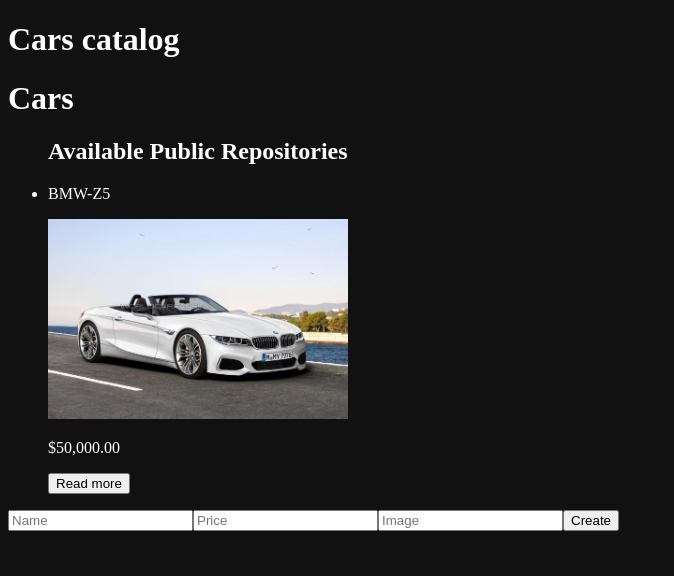
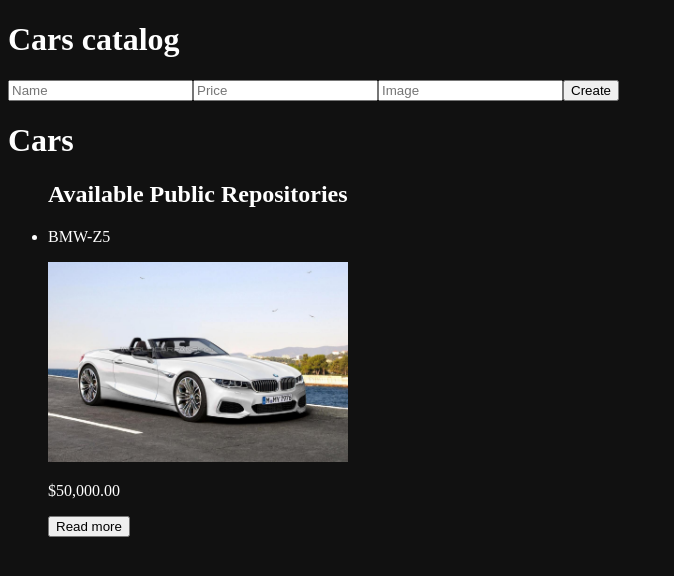
Before and after one commit to AlexFromNorth/learn_react, a React (Vite) app: page / in a window 1280 px wide. Shown: the top 576 px of the page, without its empty margins (0-674 px from the left). Built offline with nearby package versions, Linux system fonts and the light colour scheme; data requests are answered from the project's data file.

Commit message:
created test cars form with db

```diff
--- a/src/components/screens/home/App.jsx
+++ /dev/null
@@ -1,31 +0,0 @@
-import React, { useEffect, useState } from 'react';
-import List from './List';
-import WithListLoading from './WithListLoading';
-function App() {
-  const ListLoading = WithListLoading(List);
-  const [appState, setAppState] = useState({
-    loading: false,
-    repos: null,
-  });
-
-  useEffect(() => {
-    setAppState({ loading: true });
-    const apiUrl = `http://localhost:4300/images`;
-    fetch(apiUrl)
-      .then((res) => res.json())
-      .then((repos) => {
-        setAppState({ loading: false, repos: repos });
-      });
-  }, [setAppState]);
-  return (
-    <div className='App'>
-      <div className='container'>
-        <h1>Cars</h1>
-      </div>
-      <div className='repo-container'>
-        <ListLoading isLoading={appState.loading} repos={appState.repos} />
-      </div>
-    </div>
-  );
-}
-export default App;
--- a/src/components/screens/home/Home.jsx
+++ b/src/components/screens/home/Home.jsx
@@ -1,14 +1,58 @@
-import App from "./App";
+import { useEffect, useState } from "react";
+import List from "./listItem/List";
+import WithListLoading from "./listItem/WithListLoading";
 import CreateCarForm from "./create_car_form/CreateCarForm";
+// import CreateCarForm from "./create_car_form/CreateCarForm";
 
 function Home() {
+  const ListLoading = WithListLoading(List);
+  const [appState, setAppState] = useState({
+    // loading: false,
+    // repos: null,
+    repos: [
+      {
+        "id": 0,
+        "name": "BMW-Z5",
+        "image": "/BMW-Z5.jpeg",
+        "price": 50000
+      },
+      {
+        "id": 1,
+        "name": "BMW-Z1",
+        "image": "/BMW-Z1.jpeg",
+        "price": 24639
+      }
+    ]
+  });
 
+
+  // useEffect(() => {
+  //   // setAppState({ loading: true });
+  //   const apiUrl = `http://localhost:4300/images`;
+  //   fetch(apiUrl)
+  //     .then((res) => res.json())
+  //     .then((repos) => {
+  //       // setAppState({ loading: false, repos: repos });
+  //       setAppState({repos: repos });
+  //     });
+  // }, [setAppState]);
+
+  console.log(appState.repos)
 
   return (
     <div>
       <h1>Cars catalog</h1>
-      <App/>
-      <CreateCarForm/>
+      {/* <App/> */}
+      <CreateCarForm setAppState={setAppState}/>
+      <div className="App">
+        <div className="container">
+          <h1>Cars</h1>
+        </div>
+        <div className="repo-container">
+          {/* <ListLoading isLoading={appState.loading} repos={appState.repos} /> */}
+          <ListLoading repos={appState.repos} />
+        </div>
+      </div>
     </div>
   );
 }
--- a/src/components/screens/home/WithListLoading.jsx
+++ /dev/null
@@ -1,13 +0,0 @@
-import React from 'react';
-
-function WithListLoading(Component) {
-  return function WihLoadingComponent({ isLoading, ...props }) {
-    if (!isLoading) return <Component {...props} />;
-    return (
-      <p style={{ textAlign: 'center', fontSize: '30px' }}>
-        Hold on, fetching data may take some time :)
-      </p>
-    );
-  };
-}
-export default WithListLoading;
--- a/src/components/screens/home/create_car_form/CreateCarForm.jsx
+++ b/src/components/screens/home/create_car_form/CreateCarForm.jsx
@@ -1,24 +1,70 @@
 import React, { useState } from "react";
 
-const CreateCarForm = () => {
-  const [name, setName] = useState('')
-  const [price, setPrice] = useState('')
-  const [image, setImage] = useState('')
+const CreateCarForm = ({setAppState}) => {
+  // console.log(props.props.setAppState);
+  const [name, setName] = useState("");
+  const [price, setPrice] = useState("");
+  const [image, setImage] = useState("");
 
   const CreateCar = (e) => {
-    e.preventDefault()
-    console.log(name)
-    console.log(price)
-    console.log(image)
-  }
+    e.preventDefault();
+    // console.log(name);
+    // console.log(price);
+    // console.log(image);
+    // setAppState(prev=> console.log(prev))
+    setAppState({repos: [
+      {
+        "id": 0,
+        "name": "BMW-Z5",
+        "image": "/BMW-Z5.jpeg",
+        "price": 50000
+      },
+      {
+        "id": 0,
+        "name": "BMW-Z5",
+        "image": "/BMW-Z5.jpeg",
+        "price": 50000
+      },
+      {
+        "id": 0,
+        "name": "BMW-Z5",
+        "image": "/BMW-Z5.jpeg",
+        "price": 50000
+      },
+      {
+        "id": 1,
+        "name": "BMW-Z1",
+        "image": "/BMW-Z1.jpeg",
+        "price": 24639
+      }
+    ]});
+    // setAppState(prev=> console.log(prev))
+      };
 
-  return <form>
-    <input type="text" placeholder="Name" onChange={e=>setName(e.target.value)} value={name}/>
-    <input type="text" placeholder="Price" onChange={e=>setPrice(e.target.value)} value={price}/>
-    <input type="text" placeholder="Image" onChange={e=>setImage(e.target.value)} value={image}/>
+  return (
+    <form>
+      <input
+        type="text"
+        placeholder="Name"
+        onChange={(e) => setName(e.target.value)}
+        value={name}
+      />
+      <input
+        type="text"
+        placeholder="Price"
+        onChange={(e) => setPrice(e.target.value)}
+        value={price}
+      />
+      <input
+        type="text"
+        placeholder="Image"
+        onChange={(e) => setImage(e.target.value)}
+        value={image}
+      />
 
-    <button onClick={CreateCar}>Create</button>
-  </form>;
+      <button onClick={CreateCar}>Create</button>
+    </form>
+  );
 };
 
 export default CreateCarForm;
--- a/src/components/screens/home/List.jsx
+++ b/src/components/screens/home/listItem/List.jsx
@@ -3,22 +3,23 @@
 import { render } from "react-dom";
 const List = (props) => {
   const { repos } = props;
-  //   console.log(repos);
   if (!repos || repos.length === 0) return <p>There are not cars</p>;
 
   const [filter, useFilter] = useState(30000);
-
-  const carsFilter = useMemo(() => repos.filter((e) => e.price > filter), [filter]);
-
-  console.log('renderer')
+  const carsFilter = useMemo(
+    () => repos.filter((e) => e.price > filter),
+    [filter]
+  );
 
   return (
+    <>
       <ul>
         <h2 className="list-head">Available Public Repositories</h2>
         {carsFilter.map((repo) => (
           <Listitem key={repo.id} car={repo} />
         ))}
       </ul>
+    </>
   );
 };
 export default List;
--- /dev/null
+++ b/src/components/screens/home/listItem/WithListLoading.jsx
@@ -0,0 +1,16 @@
+import React from 'react';
+
+function WithListLoading(Component) {
+  // return function WihLoadingComponent({ isLoading, ...props }) {
+    // console.log({ ...props })
+  return function WihLoadingComponent({ ...props }) {
+    // if (!isLoading) return <Component {...props} />;
+    // return (
+    //   <p style={{ textAlign: 'center', fontSize: '30px' }}>
+    //     Hold on, fetching data may take some time :)
+    //   </p>
+    // );
+    return <Component {...props} />;
+  };
+}
+export default WithListLoading;
```
Also changed, not shown: src/components/screens/home/listItem/Listitem.jsx (renamed from src/components/screens/home/Listitem.jsx). Lines whose indentation alone changed are shown as unchanged.
